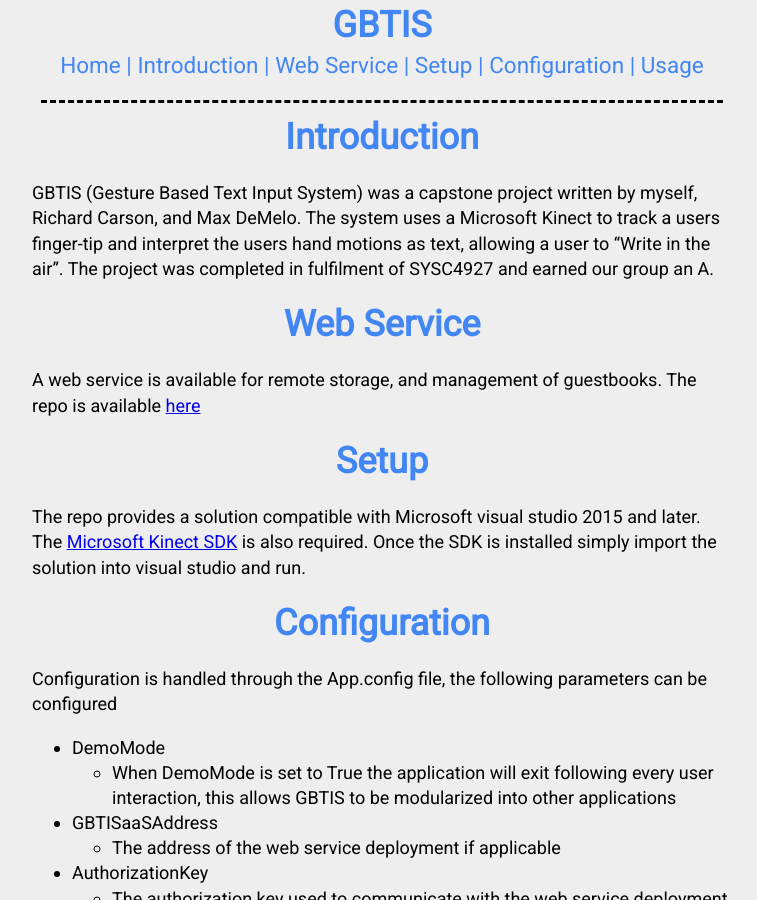
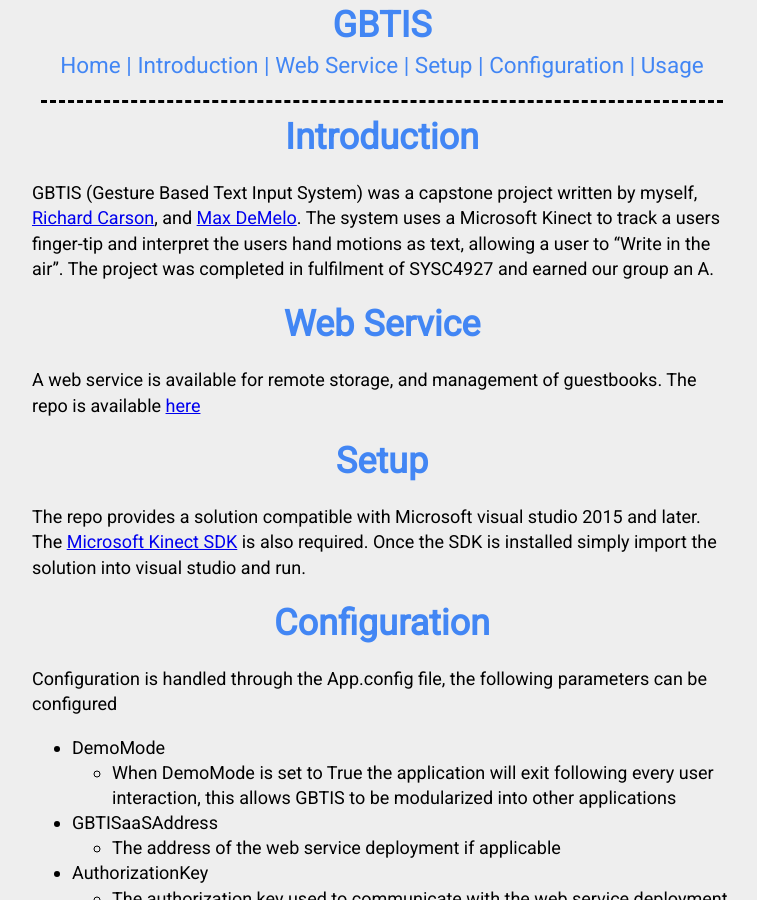
Before and after one commit to adambatson/adambatson.github.io, a Jekyll site: the page built from projects/gbtis.md, in a window 1280 px wide and 900 px high. Shown: the whole window, without its empty margins (258-1015 px from the left). Built offline with Jekyll 4.4.1, drawn with Linux system fonts in a browser that asks for light colours; nearby versions of some CDN libraries; part of the change alters nothing that is shown.

```diff
--- a/projects/gbtis.md
+++ b/projects/gbtis.md
@@ -18,9 +18,9 @@ menu:
 
 # Introduction
 
-GBTIS (Gesture Based Text Input System) was a capstone project written by myself, Richard Carson, and Max DeMelo.  The system uses a Microsoft Kinect to track
-a users finger-tip and interpret the users hand motions as text, allowing a user to "Write in the air".  The project was completed in fulfilment of SYSC4927 and
-earned our group an A.
+GBTIS (Gesture Based Text Input System) was a capstone project written by myself, [Richard Carson](http://www.richardcarson.ca), and
+[Max DeMelo](https://www.github.com/melodemelo).  The system uses a Microsoft Kinect to track a users finger-tip and interpret the users
+hand motions as text, allowing a user to "Write in the air".  The project was completed in fulfilment of SYSC4927 and earned our group an A.
 
 # Web Service
 A web service is available for remote storage, and management of guestbooks.  The repo is available [here](https://github.com/adambatson/gbtisaas)
```
